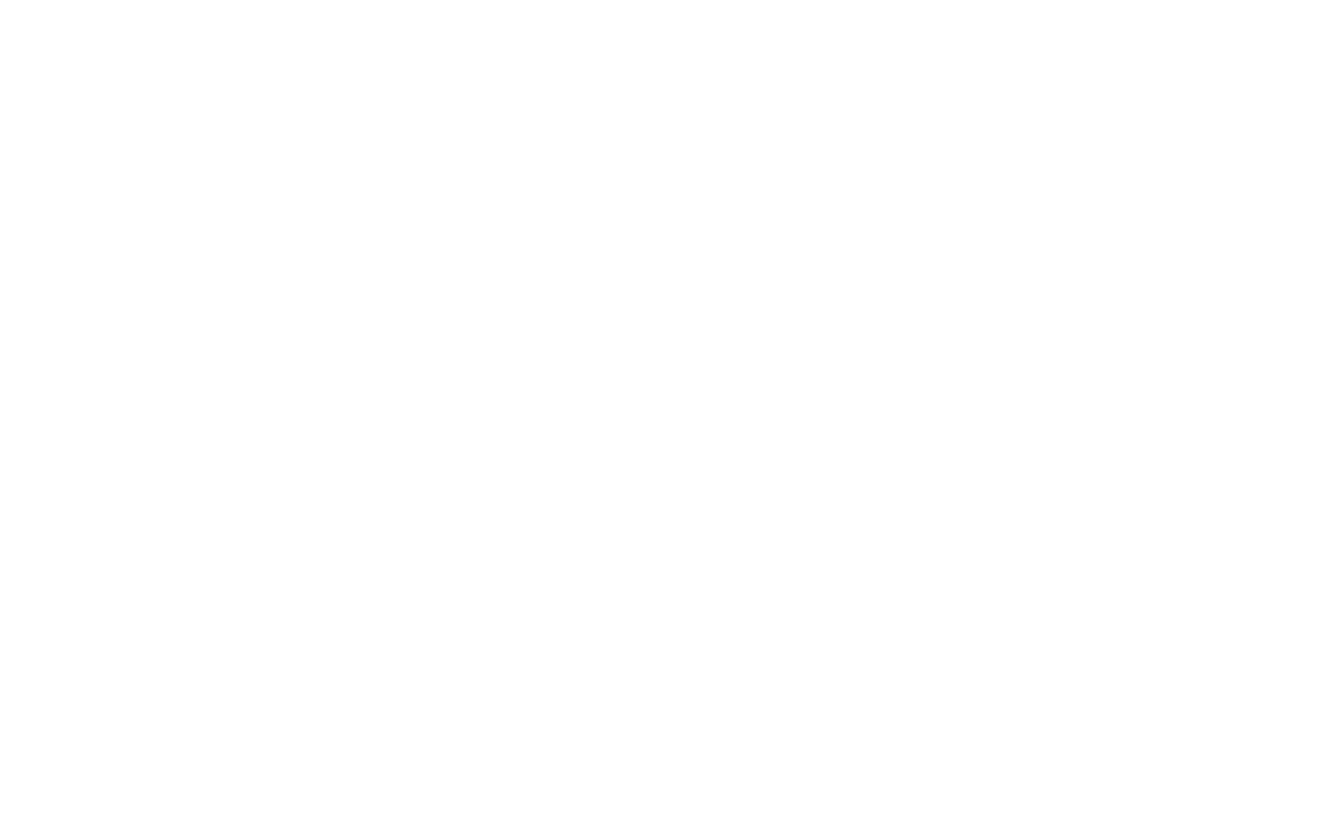
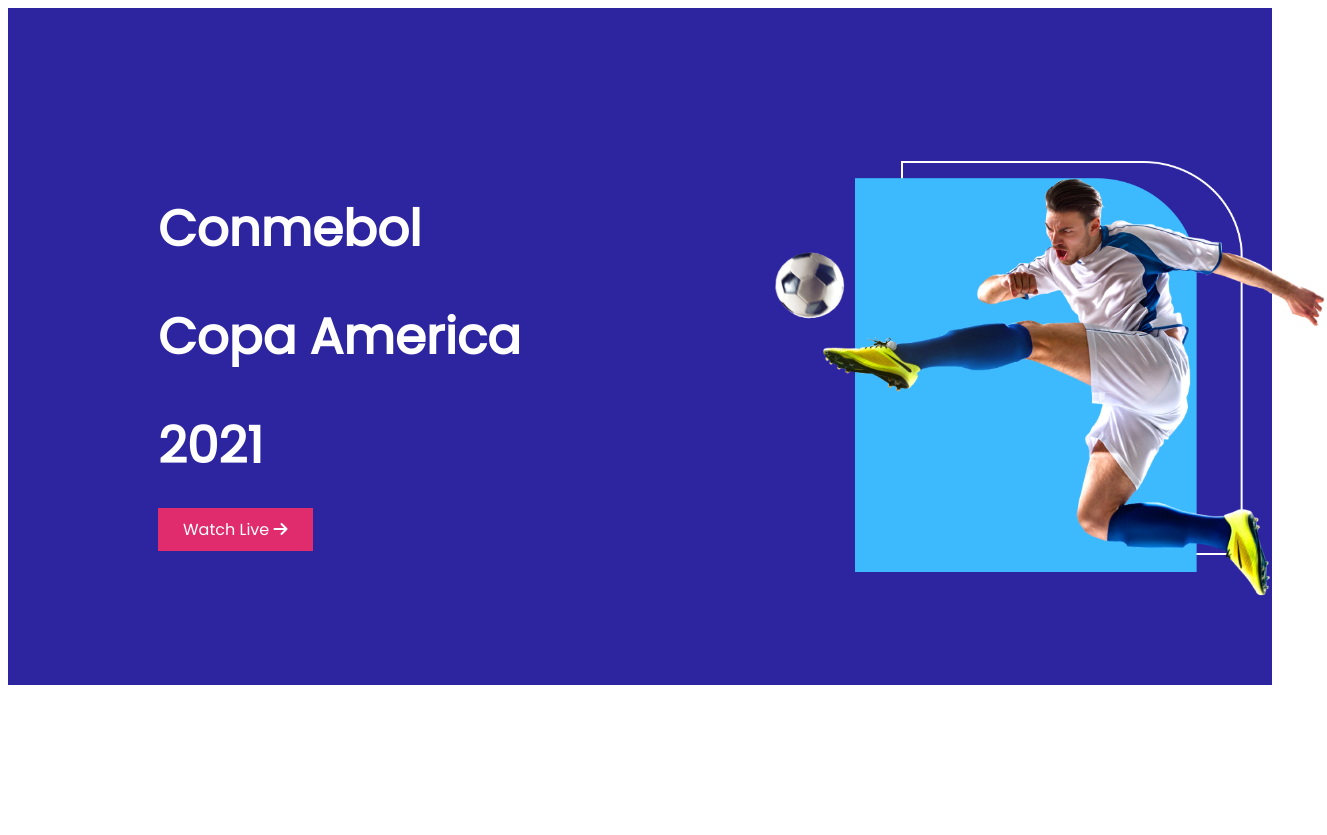
Before and after one commit to Dipto0000/responsive-football, a plain HTML site: page index.html in a window 1280 px wide. Shown: the whole page, 1327 px wide, since content can reach past the window. Before the commit the page ends 800 px from the top, so only its background shows below. Drawn offline with Linux system fonts and the light colour scheme.

Commit message:
header part done

```diff
--- a/index.html
+++ b/index.html
@@ -6,8 +6,27 @@
     <meta name="viewport" content="width=device-width, initial-scale=1.0">
     <title>Football</title>
     <link rel="stylesheet" href="styles/style.css">
+    <script src="https://kit.fontawesome.com/aa259b123b.js" crossorigin="anonymous"></script>
 </head>
 <body>
+    <!-- Header part starts -->
+
+    <header>
+        <div class="header-container">
+            <div class="header-title">
+                <h1>Conmebol</h1>
+                <h1>Copa America</h1>
+                <h1>2021</h1>
+                <a class="btn" target="_blank" href="https://www.youtube.com/">Watch Live <i class="fa-solid fa-arrow-right"></i></a>
+            </div>
+            <div class="header-banner">
+                <img src="images/banner.png" alt="player shooting football">
+            </div>
+        </div>
+    </header>
+
+    <!-- Players info part starts -->
+
 
 </body>
 </html>
--- a/styles/style.css
+++ b/styles/style.css
@@ -0,0 +1,42 @@
+/*----------
+utilities
+------------*/
+@import url('https://fonts.googleapis.com/css2?family=Poppins&display=swap');
+
+body{
+    font-family: 'Poppins', sans-serif;
+}
+/*----------
+Header part
+-----------*/
+.header-container{
+    background-color: #2D25A0;
+    width: 100%;
+    height: 677px;
+    margin-left: 0;
+    margin-right: 0;
+    display: flex;
+}
+.header-title{
+    position: relative;
+    top: 150px;
+    left: 150px;
+}
+.header-banner img{
+    Width: 556px;
+    height: 438px;
+    position: relative;
+    top: 153px;
+    left: 400px;
+}
+.header-title h1{
+    color: white;
+    font-weight: 700;
+    font-size: 50px;
+}
+.btn{
+    background-color: #E02C6D;
+    color: white;
+    padding: 10px 25px;
+    text-decoration: none;
+}
```
